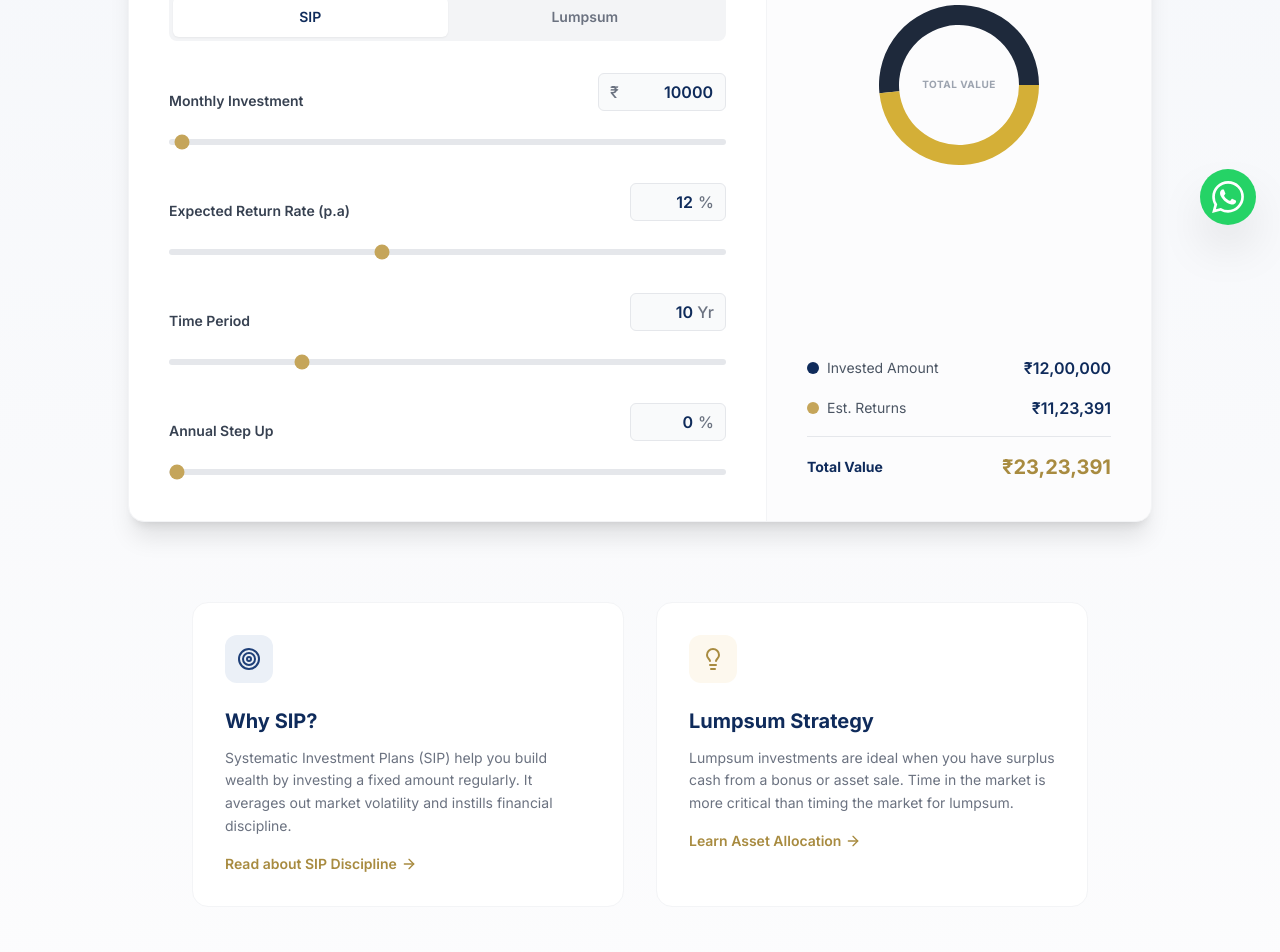
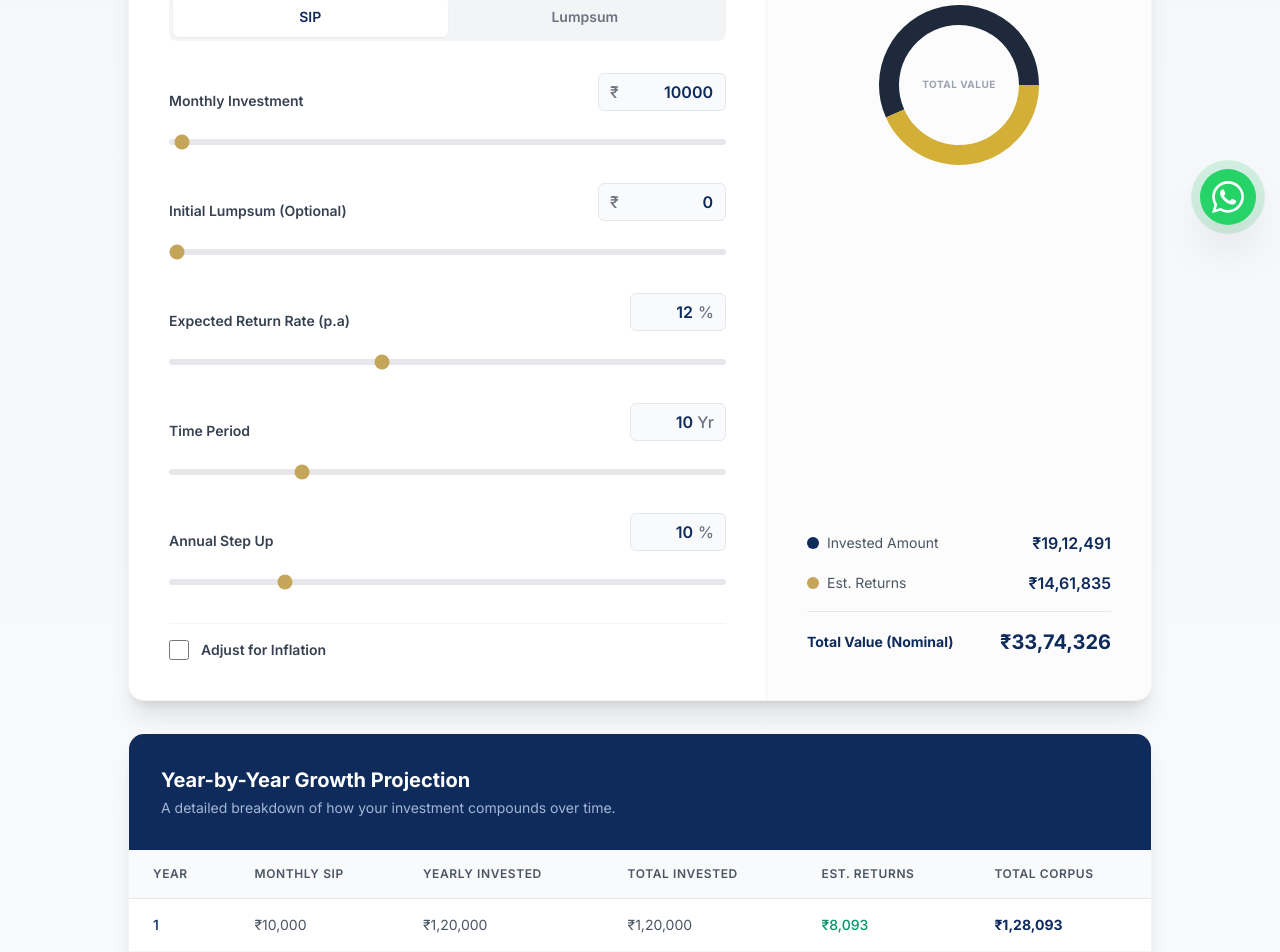
Before and after one commit to sc2805/unovia-consulting, a Next.js app: page /calculators/sip-lumpsum in a window 1280 px wide. Shown: the part 551-1503 px from the top of the page. Built offline with nearby package versions, Linux system fonts and the light colour scheme.

Commit message:
feat: Advanced Calculator features (Inflation, Hybrid Lumpsum, Year-wise Table)

```diff
--- a/components/calculators/InvestmentCalculator.tsx
+++ b/components/calculators/InvestmentCalculator.tsx
@@ -5,27 +5,62 @@ import { PieChart, Pie, Cell, Tooltip, ResponsiveContainer } from "recharts";
 
 type CalculatorMode = "SIP" | "LUMPSUM";
 
+interface YearData {
+  year: number;
+  monthlySip: number;
+  yearlyInvested: number;
+  totalInvested: number;
+  estimatedReturns: number;
+  totalCorpus: number;
+}
+
 export default function InvestmentCalculator() {
   const [mode, setMode] = useState<CalculatorMode>("SIP");
+
+  // SIP Mode States
   const [monthlyInvestment, setMonthlyInvestment] = useState<number>(10000);
+  const [initialLumpsum, setInitialLumpsum] = useState<number>(0);
+  const [stepUp, setStepUp] = useState<number>(10);
+
+  // Lumpsum Mode States
   const [lumpsumInvestment, setLumpsumInvestment] = useState<number>(100000);
+
+  // Shared States
   const [expectedReturn, setExpectedReturn] = useState<number>(12);
   const [timePeriod, setTimePeriod] = useState<number>(10);
-  const [stepUp, setStepUp] = useState<number>(0);
+
+  // Inflation States
+  const [adjustForInflation, setAdjustForInflation] = useState<boolean>(false);
+  const [inflationRate, setInflationRate] = useState<number>(6);
 
   const calculateResults = () => {
+    let yearlyData: YearData[] = [];
+
     if (mode === "SIP") {
       let currentSip = monthlyInvestment;
-      let invested = 0;
-      let totalValue = 0;
+      let invested = initialLumpsum;
+      let totalValue = initialLumpsum;
       const r = expectedReturn / 12 / 100;
-      const months = timePeriod * 12;
 
-      for (let month = 1; month <= months; month++) {
+      for (let year = 1; year <= timePeriod; year++) {
+        let yearlyInvested = 0;
+
+        for(let m = 1; m <= 12; m++) {
           invested += currentSip;
+          yearlyInvested += currentSip;
           totalValue = (totalValue + currentSip) * (1 + r);
+        }
 
-        if (month % 12 === 0 && stepUp > 0) {
+        yearlyData.push({
+          year,
+          monthlySip: currentSip,
+          yearlyInvested: year === 1 ? yearlyInvested + initialLumpsum : yearlyInvested,
+          totalInvested: Math.round(invested),
+          estimatedReturns: Math.round(totalValue - invested),
+          totalCorpus: Math.round(totalValue)
+        });
+
+        if (stepUp > 0) {
           currentSip += currentSip * (stepUp / 100);
         }
       }
@@ -33,26 +68,44 @@ export default function InvestmentCalculator() {
       totalValue = Math.round(totalValue);
       invested = Math.round(invested);
       const wealthGained = totalValue - invested;
-      return { invested, wealthGained, totalValue };
+      return { invested, wealthGained, totalValue, yearlyData };
+
     } else {
       const p = lumpsumInvestment;
       const r = expectedReturn / 100;
-      const n = timePeriod;
-      const invested = p;
-      const totalValue = Math.round(p * Math.pow(1 + r, n));
-      const wealthGained = totalValue - invested;
-      return { invested, wealthGained, totalValue };
+      let totalValue = p;
+
+      for (let year = 1; year <= timePeriod; year++) {
+         totalValue = totalValue * (1 + r);
+         yearlyData.push({
+           year,
+           monthlySip: 0,
+           yearlyInvested: year === 1 ? p : 0,
+           totalInvested: p,
+           estimatedReturns: Math.round(totalValue - p),
+           totalCorpus: Math.round(totalValue)
+         });
+      }
+
+      totalValue = Math.round(totalValue);
+      const wealthGained = totalValue - p;
+      return { invested: p, wealthGained, totalValue, yearlyData };
     }
   };
 
   const results = useMemo(calculateResults, [
     mode,
     monthlyInvestment,
+    initialLumpsum,
     lumpsumInvestment,
     expectedReturn,
     timePeriod,
     stepUp,
   ]);
+
+  const realValue = adjustForInflation
+    ? Math.round(results.totalValue / Math.pow(1 + (inflationRate / 100), timePeriod))
+    : results.totalValue;
 
   const formatCurrency = (val: number) => {
     return new Intl.NumberFormat("en-IN", {
@@ -68,7 +121,9 @@ export default function InvestmentCalculator() {
   ];
 
   return (
-    <div className="bg-white rounded-2xl shadow-xl border border-gray-100 overflow-hidden max-w-5xl mx-auto flex flex-col lg:flex-row">
+    <div className="flex flex-col gap-8 max-w-5xl mx-auto">
+      {/* Top Section: Calculator & Chart */}
+      <div className="bg-white rounded-2xl shadow-xl border border-gray-100 overflow-hidden flex flex-col lg:flex-row">
         {/* Left side: Controls */}
         <div className="p-8 lg:p-10 flex-1 border-b lg:border-b-0 lg:border-r border-gray-100">
           <h2 className="text-2xl font-bold text-navy-800 mb-6">
@@ -100,7 +155,7 @@ export default function InvestmentCalculator() {
           </div>
 
           <div className="space-y-8">
-          {/* Investment Amount */}
+            {/* Primary Investment Amount */}
             <div>
               <div className="flex justify-between items-end mb-4">
                 <label className="text-sm font-semibold text-gray-700">
@@ -134,6 +189,35 @@ export default function InvestmentCalculator() {
                 className="w-full h-1.5 bg-gray-200 rounded-lg appearance-none cursor-pointer accent-gold-500"
               />
             </div>
+
+            {/* Initial Lumpsum (SIP Hybrid Mode) */}
+            {mode === "SIP" && (
+              <div>
+                <div className="flex justify-between items-end mb-4">
+                  <label className="text-sm font-semibold text-gray-700">
+                    Initial Lumpsum (Optional)
+                  </label>
+                  <div className="relative">
+                    <span className="absolute left-3 top-1/2 -translate-y-1/2 text-gray-500 font-medium">₹</span>
+                    <input
+                      type="number"
+                      value={initialLumpsum}
+                      onChange={(e) => setInitialLumpsum(Number(e.target.value))}
+                      className="w-32 pl-7 pr-3 py-1.5 text-right font-semibold text-navy-800 bg-gray-50 border border-gray-200 rounded-md focus:outline-none focus:ring-2 focus:ring-gold-500/50"
+                    />
+                  </div>
+                </div>
+                <input
+                  type="range"
+                  min={0}
+                  max={10000000}
+                  step={10000}
+                  value={initialLumpsum}
+                  onChange={(e) => setInitialLumpsum(Number(e.target.value))}
+                  className="w-full h-1.5 bg-gray-200 rounded-lg appearance-none cursor-pointer accent-gold-500"
+                />
+              </div>
+            )}
 
             {/* Expected Return */}
             <div>
@@ -217,6 +301,50 @@ export default function InvestmentCalculator() {
                 />
               </div>
             )}
+
+            {/* Inflation Toggle Section */}
+            <div className="pt-4 border-t border-gray-100">
+              <label className="flex items-center gap-3 cursor-pointer group">
+                <input
+                  type="checkbox"
+                  checked={adjustForInflation}
+                  onChange={(e) => setAdjustForInflation(e.target.checked)}
+                  className="w-5 h-5 text-gold-500 rounded border-gray-300 focus:ring-gold-500/50 transition-colors"
+                />
+                <span className="text-sm font-semibold text-gray-700 group-hover:text-navy-800 transition-colors">
+                  Adjust for Inflation
+                </span>
+              </label>
+
+              {adjustForInflation && (
+                <div className="mt-6 animate-in slide-in-from-top-2 fade-in duration-300">
+                  <div className="flex justify-between items-end mb-4">
+                    <label className="text-sm font-medium text-gray-600">
+                      Expected Inflation Rate (p.a)
+                    </label>
+                    <div className="relative">
+                      <input
+                        type="number"
+                        value={inflationRate}
+                        onChange={(e) => setInflationRate(Number(e.target.value))}
+                        className="w-24 pr-8 py-1.5 text-right font-semibold text-navy-800 bg-gray-50 border border-gray-200 rounded-md focus:outline-none focus:ring-2 focus:ring-gold-500/50"
+                      />
+                      <span className="absolute right-3 top-1/2 -translate-y-1/2 text-gray-500 font-medium">%</span>
+                    </div>
+                  </div>
+                  <input
+                    type="range"
+                    min={1}
+                    max={15}
+                    step={0.5}
+                    value={inflationRate}
+                    onChange={(e) => setInflationRate(Number(e.target.value))}
+                    className="w-full h-1.5 bg-gray-200 rounded-lg appearance-none cursor-pointer accent-gold-500"
+                  />
+                </div>
+              )}
+            </div>
+
           </div>
         </div>
 
@@ -273,11 +401,57 @@ export default function InvestmentCalculator() {
             </div>
 
             <div className="pt-4 mt-2 border-t border-gray-200">
-            <div className="flex justify-between items-center">
-              <span className="text-sm font-bold text-navy-800">Total Value</span>
-              <span className="text-xl font-bold text-gold-600">{formatCurrency(results.totalValue)}</span>
+              <div className="flex justify-between items-center mb-1">
+                <span className="text-sm font-bold text-navy-800">Total Value (Nominal)</span>
+                <span className="text-xl font-bold text-navy-800">{formatCurrency(results.totalValue)}</span>
+              </div>
+
+              {adjustForInflation && (
+                <div className="flex justify-between items-center pt-2">
+                  <span className="text-sm font-bold text-gray-600">Real Value (Today's Value)</span>
+                  <span className="text-lg font-bold text-emerald-600">{formatCurrency(realValue)}</span>
+                </div>
+              )}
             </div>
           </div>
+        </div>
+      </div>
+
+      {/* Bottom Section: Year-wise Breakdown Table */}
+      <div className="bg-white rounded-2xl shadow-xl border border-gray-100 overflow-hidden">
+        <div className="p-6 lg:p-8 bg-navy-800 text-white">
+          <h3 className="text-xl font-bold">Year-by-Year Growth Projection</h3>
+          <p className="text-sm text-navy-200 mt-1">A detailed breakdown of how your investment compounds over time.</p>
+        </div>
+        <div className="overflow-x-auto">
+          <table className="w-full text-left border-collapse">
+            <thead>
+              <tr className="bg-gray-50 border-b border-gray-200">
+                <th className="px-6 py-4 text-xs font-semibold text-gray-600 uppercase tracking-wider">Year</th>
+                {mode === "SIP" && (
+                  <th className="px-6 py-4 text-xs font-semibold text-gray-600 uppercase tracking-wider whitespace-nowrap">Monthly SIP</th>
+                )}
+                <th className="px-6 py-4 text-xs font-semibold text-gray-600 uppercase tracking-wider whitespace-nowrap">Yearly Invested</th>
+                <th className="px-6 py-4 text-xs font-semibold text-gray-600 uppercase tracking-wider whitespace-nowrap">Total Invested</th>
+                <th className="px-6 py-4 text-xs font-semibold text-gray-600 uppercase tracking-wider whitespace-nowrap">Est. Returns</th>
+                <th className="px-6 py-4 text-xs font-semibold text-gray-600 uppercase tracking-wider whitespace-nowrap">Total Corpus</th>
+              </tr>
+            </thead>
+            <tbody className="divide-y divide-gray-100">
+              {results.yearlyData.map((row) => (
+                <tr key={row.year} className="hover:bg-gray-50/50 transition-colors">
+                  <td className="px-6 py-4 text-sm font-medium text-navy-800">{row.year}</td>
+                  {mode === "SIP" && (
+                    <td className="px-6 py-4 text-sm text-gray-600">{formatCurrency(row.monthlySip)}</td>
+                  )}
+                  <td className="px-6 py-4 text-sm text-gray-600">{formatCurrency(row.yearlyInvested)}</td>
+                  <td className="px-6 py-4 text-sm text-gray-600">{formatCurrency(row.totalInvested)}</td>
+                  <td className="px-6 py-4 text-sm text-emerald-600 font-medium">{formatCurrency(row.estimatedReturns)}</td>
+                  <td className="px-6 py-4 text-sm text-navy-800 font-bold">{formatCurrency(row.totalCorpus)}</td>
+                </tr>
+              ))}
+            </tbody>
+          </table>
         </div>
       </div>
     </div>
```
Lines whose indentation alone changed are shown as unchanged.
